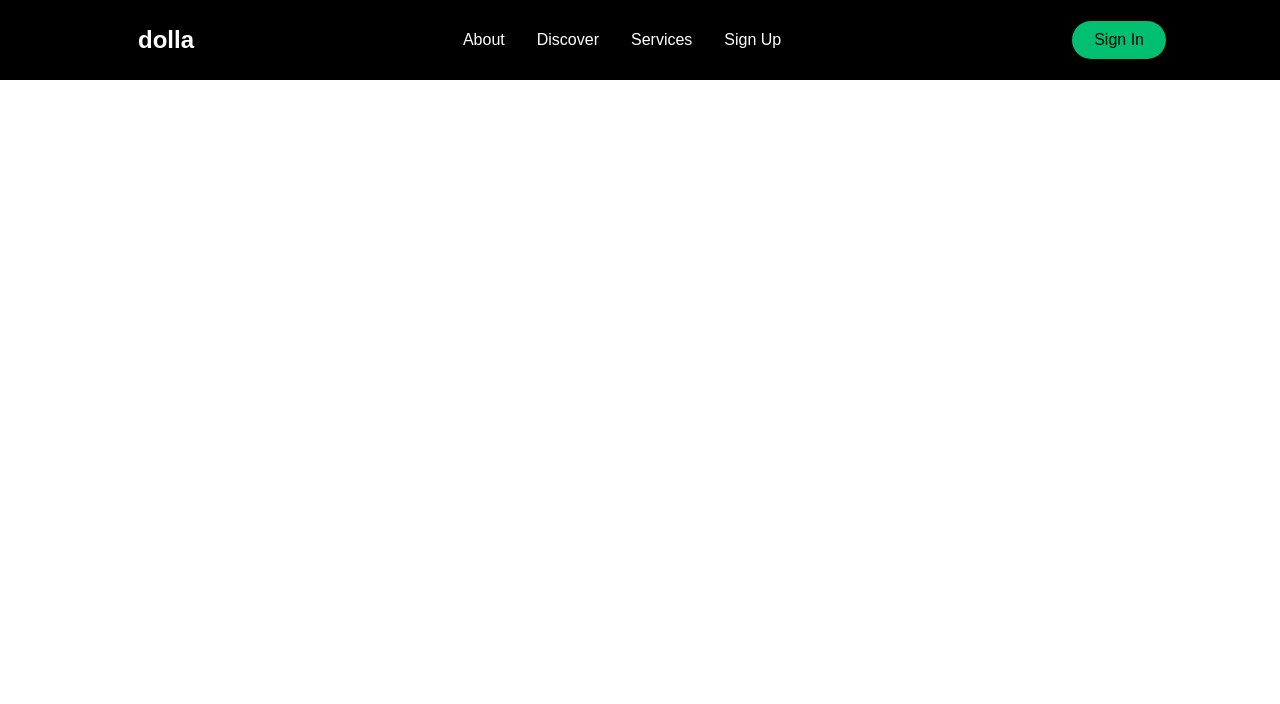
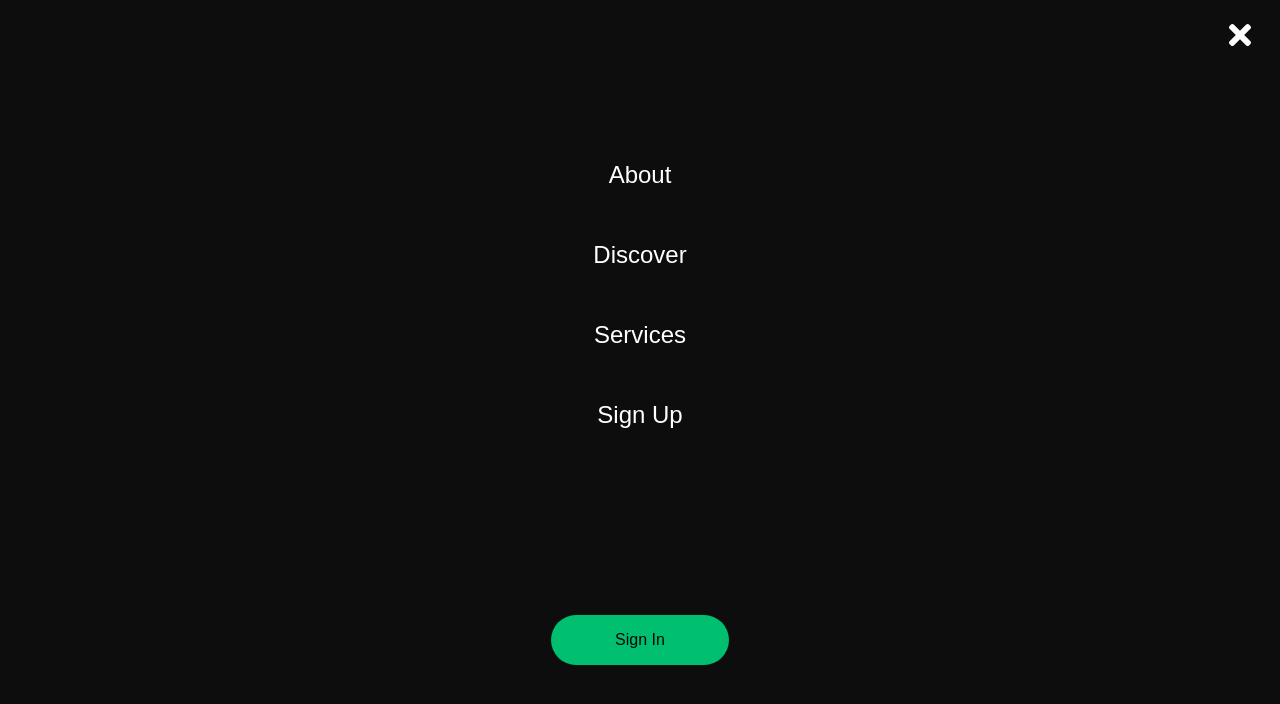
Before and after one commit to DiogoKenway/react-website-smooth-scroll, a React (Vite) app: page / in a window 1280 px wide. Shown: the top 704 px of the page. Built offline with nearby package versions, Linux system fonts and the light colour scheme; a web font is replaced by a local one.

Commit message:
finished component sidebar

```diff
--- a/src/App.tsx
+++ b/src/App.tsx
@@ -1,12 +1,13 @@
 import "./global-styled.scss";
 
 import { BrowserRouter as Router } from "react-router-dom";
-import Navbar from "./components/Navbar";
+import Home from "./pages";
+
 
 function App() {
   return (
     <Router>
-      <Navbar/>
+      <Home />
     </Router>
 
   )
--- a/src/components/Navbar/NavbarElements.tsx
+++ b/src/components/Navbar/NavbarElements.tsx
@@ -1,5 +1,5 @@
 import styled from 'styled-components';
-import { Link as LinkR } from 'react-router-dom';
+import { Link as LinkRouter } from 'react-router-dom';
 import { Link as LinkScroll } from 'react-scroll';
 
 
@@ -13,7 +13,7 @@ const Nav = styled.nav`
     position: sticky;
 
     top: 0;
-    z-index: 10;
+    z-index: 5;
 
     @media(max-width: 960px) {
         transition: all .8s ease;
@@ -30,7 +30,7 @@ const NavbarContainer = styled.div`
     max-width: 1100px;
 `
 
-const NavLogo: any = styled(LinkR)`
+const NavLogo = styled(LinkRouter)`
     color: #FFF;
     justify-self: flex-start;
     cursor: pointer;
@@ -98,7 +98,7 @@ const NavBtn = styled.nav`
     }
 `
 
-const NavBtnLink = styled(LinkR)`
+const NavBtnLink = styled(LinkRouter)`
     border-radius: 50px;
     background-color: #01BF71;
     white-space: nowrap;
--- a/src/components/Sidebar/SidebarElements.tsx
+++ b/src/components/Sidebar/SidebarElements.tsx
@@ -1,19 +1,102 @@
 import styled from "styled-components";
+import { FaTimes } from "react-icons/fa";
+import { Link as LinkScroll } from "react-scroll";
+import { Link as LinkRouter } from "react-router-dom";
 
-const SidebarContainer = styled.div`
-
+const SidebarContainer = styled.aside`
+    position: fixed;
+    z-index: 6;
+    width: 100%;
+    height: 100%;
+    background: #0d0d0d;
+    display: grid;
+    align-items: center;
+    top: 0;
+    left: 0;
+    transition: all .3s ease-in-out;
+    opacity: ${isOpen => isOpen ? "100%": "0"};
+    top: ${isOpen => isOpen ? "0" : "-100%"};
 `
 
 const Icon = styled.div`
-
+    position: absolute;
+    top: 1.2rem;
+    right: 1.5rem;
+    background: transparent;
+    font-size: 2rem;
+    cursor: pointer;
+    outline: none;
 `
 
-const CloseIcon = styled.div`
+const CloseIcon = styled(FaTimes)`
+    color: #FFF;
+`
 
+const SidebarWrapper = styled.div`
+    color: #FFF;
 `
+
+const SidebarMenu = styled.ul`
+    display: grid;
+    grid-template-columns: 1fr;
+    grid-template-rows: repeat(6, 80px);
+    text-align: center;
+
+
+    @media(max-width: 480px) {
+
+    }
+`
+
+const SidebarLink = styled(LinkScroll)`
+    display: flex;
+    align-items: center;
+    justify-content: center;
+    font-size: 1.5rem;
+    text-decoration: none;
+    list-style: none;
+    transition: all .2s ease-in-out;
+    color: #FFF;
+
+    &:hover {
+        color: #01BF71;
+        transition: all .2s ease-in-out;
+    }
+`
+
+const SideBtnWrap = styled.div`
+    display: flex;
+    justify-content: center;
+`
+
+const SidebarRoute = styled(LinkRouter)`
+    border-radius: 50px;
+    background: #01BF71;
+    white-space: nowrap;
+    padding: 16px 64px;
+    color: #010606;
+    font-size: 16px;
+    outline: none;
+    border: none;
+    cursor: pointer;
+    transition: all .2s ease-in-out;
+    text-decoration: none;
+
+    &:hover {
+        transition: all .2s ease-in-out;
+        background: #FFF;
+        color: #010606;
+    }
+`
+
 
 export {
     SidebarContainer,
     Icon,
-    CloseIcon
+    CloseIcon,
+    SidebarWrapper,
+    SidebarMenu,
+    SidebarLink,
+    SideBtnWrap,
+    SidebarRoute
 }
--- a/src/components/Sidebar/index.tsx
+++ b/src/components/Sidebar/index.tsx
@@ -1,7 +1,13 @@
 import {
     SidebarContainer,
     Icon,
-    CloseIcon
+    CloseIcon,
+    SidebarWrapper,
+    SidebarMenu,
+    SidebarLink,
+    SideBtnWrap,
+    SidebarRoute
+
 } from "./SidebarElements";
 
 const Sidebar = () => {
@@ -10,6 +16,17 @@ const Sidebar = () => {
             <Icon>
                 <CloseIcon />
             </Icon>
+            <SidebarWrapper>
+                <SidebarMenu>
+                    <SidebarLink to="about">About</SidebarLink>
+                    <SidebarLink to="discover">Discover</SidebarLink>
+                    <SidebarLink to="services">Services</SidebarLink>
+                    <SidebarLink to="signup">Sign Up</SidebarLink>
+                </SidebarMenu>
+                <SideBtnWrap>
+                    <SidebarRoute to="signin">Sign In</SidebarRoute>
+                </SideBtnWrap>
+            </SidebarWrapper>
         </SidebarContainer>
     )
 }
--- /dev/null
+++ b/src/pages/index.tsx
@@ -0,0 +1,16 @@
+import { useState } from 'react';
+
+import Sidebar from "../components/Sidebar";
+import Navbar from "../components/Navbar";
+
+const Home = () => {
+    return (
+        <>
+            <Sidebar />
+            <Navbar />
+        </>
+
+    )
+}
+
+export default Home;
```
